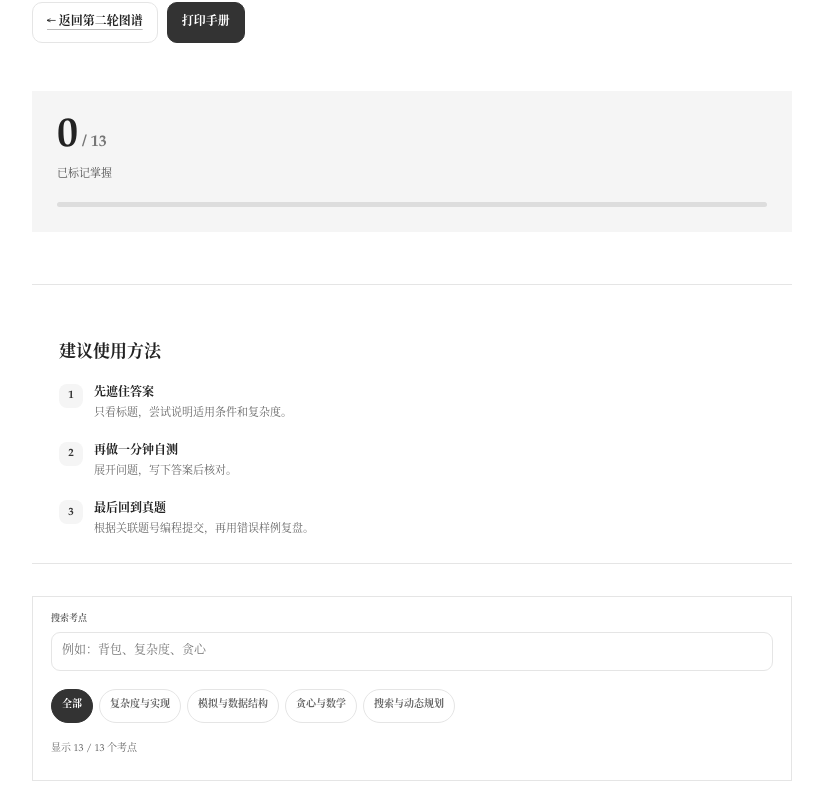
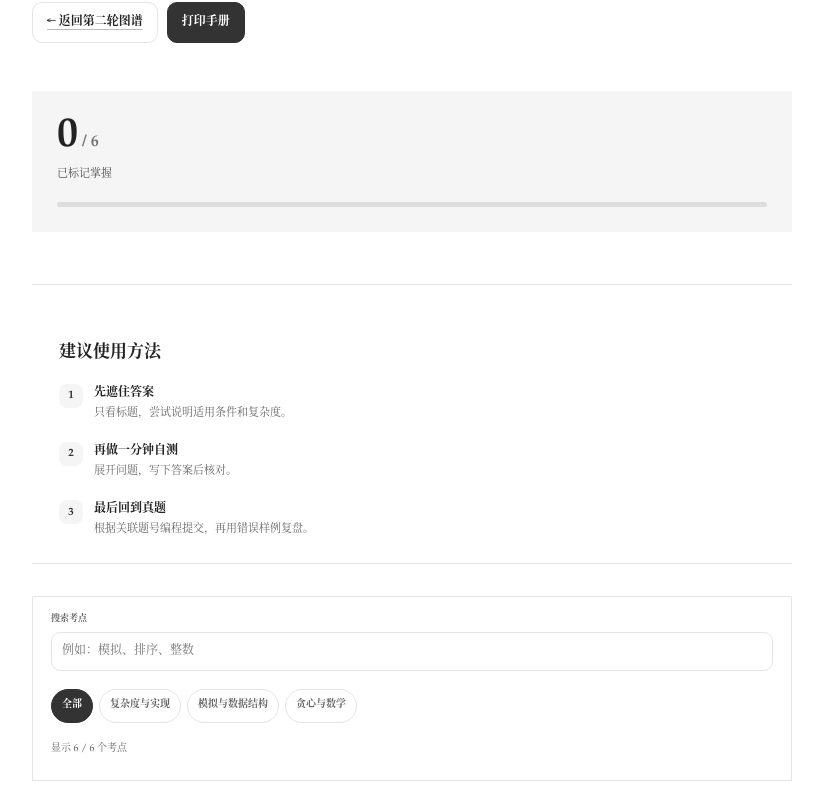
Before and after one commit to ShAn3003/shan3003.github.io, a Next.js app: page /csp-j/round-2/memory in a window 1280 px wide. Shown: the part 334-1140 px from the top of the page, without its empty margins (228-1051 px from the left). Built offline with nearby package versions, Linux system fonts and the light colour scheme.

Commit message:
Trim handbook to beginner essentials and format ordered practice

```diff
--- a/app/csp-j/round-2/memory/Round2Handbook.tsx
+++ b/app/csp-j/round-2/memory/Round2Handbook.tsx
@@ -14,7 +14,7 @@ type MemoryPoint = {
   refs: string;
 };
 
-const categories = ["全部", "复杂度与实现", "模拟与数据结构", "贪心与数学", "搜索与动态规划"];
+const categories = ["全部", "复杂度与实现", "模拟与数据结构", "贪心与数学"];
 
 const points: MemoryPoint[] = [
   {
@@ -45,7 +45,7 @@ const points: MemoryPoint[] = [
     "mnemonic": "先扩类型再计算，等号边界单独验。",
     "question": "long long s=a*b 是否保证 int 大数乘积正确？",
     "answer": "不能，乘法可能先按 int 溢出，应先扩展类型并检查结果范围。",
-    "refs": "2022 T1、2023 T3"
+    "refs": "2022 T1/T2"
   },
   {
     "id": "r2-simulation",
@@ -60,7 +60,7 @@ const points: MemoryPoint[] = [
     "mnemonic": "状态列全，顺序写明。",
     "question": "机器人遇障碍转向时，本次操作是否一定前进？",
     "answer": "不一定。2024 T2 规定只右转而不前进，转向本身占一次操作。",
-    "refs": "2019 T2、2021 T4、2024 T2"
+    "refs": "2019 T2、2024 T2"
   },
   {
     "id": "r2-sort",
@@ -78,125 +78,19 @@ const points: MemoryPoint[] = [
     "refs": "2020 T2、2021 T2、2025 T2"
   },
   {
-    "id": "r2-prefix",
-    "category": "模拟与数据结构",
-    "title": "前缀和与前缀异或",
-    "must": [
-      "前缀和 S[0]=0，区间和为 S[r]-S[l-1]。",
-      "前缀异或 X[0]=0，区间异或为 X[r]^X[l-1]。",
-      "区间异或等于 k，等价于 X[l-1]=X[r]^k；维护已出现前缀可查找合法区间。"
-    ],
-    "trap": "选定不相交区间后，要按下一段起点重置状态，防止跨越已用区间。",
-    "mnemonic": "和用减，异或再异或。",
-    "question": "X[r]=10，目标区间异或为 3，需要寻找哪个前缀？",
-    "answer": "寻找 X[l-1]=10^3=9。",
-    "refs": "2025 T3"
-  },
-  {
-    "id": "r2-stack",
-    "category": "模拟与数据结构",
-    "title": "栈与表达式",
-    "must": [
-      "嵌套、括号及最近未完成任务可用栈维护。",
-      "二元运算先弹右操作数，再弹左操作数。",
-      "表达式解析先明确语法、括号与优先级；逻辑表达式还需区分求值与实际执行。"
-    ],
-    "trap": "空栈访问；忽略短路子树不应贡献实际执行次数。",
-    "mnemonic": "后进先出，先右后左。",
-    "question": "栈顶先弹 3 再弹 8，减法结果是什么？",
-    "answer": "左操作数为 8，右操作数为 3，得到 5。",
-    "refs": "2020 T3、2022 T3"
-  },
-  {
-    "id": "r2-binary",
-    "category": "贪心与数学",
-    "title": "二分：先证明单调性",
-    "must": [
-      "用一句话定义 check(x)，证明只有一次真假边界。",
-      "固定边界模板；找第一个 true 时，真则 r=mid，假则 l=mid+1。",
-      "复杂度 O(log 范围 × check 代价)，中点可用 l+(r-l)/2。"
-    ],
-    "trap": "没有单调性就二分；上界不包含答案；混用首真与末真模板。",
-    "mnemonic": "先证单调，再定边界。",
-    "question": "只剩 l 与 l+1 时模板会停止吗？",
-    "answer": "会。mid=l，更新后立即缩为一个候选。",
-    "refs": "2022 T2"
-  },
-  {
-    "id": "r2-greedy",
-    "category": "贪心与数学",
-    "title": "贪心：选择规则与证明",
-    "must": [
-      "说明每步选什么，以及留下的子问题。",
-      "用交换论证或不落后论证解释局部选择为何保留最优解。",
-      "小数据穷举与贪心对拍，主动寻找反例。"
-    ],
-    "trap": "仅凭样例猜规则；忽略并列选择；把所有区间问题统一按长度排序。",
-    "mnemonic": "选择有理由，小例找反例。",
-    "question": "区间数量最大化为何常选结束最早的合法区间？",
-    "answer": "它为后续留下的空间最多，可用替换最优解首段的交换论证说明。",
-    "refs": "2023 T2、2024 T3、2025 T3"
-  },
-  {
     "id": "r2-math",
     "category": "贪心与数学",
     "title": "整除、位运算与精确计算",
     "must": [
-      "优先用商、余数、奇偶性或不变量化简。",
-      "gcd 用辗转相除；快速幂按指数二进制分解，O(log b)。",
-      "根式或整根判定用整数关系验证，不能只依赖浮点近似。"
+      "用商、余数、奇偶性把大范围枚举变成简单判断。",
+      "整数乘方可逐次相乘并提前检查上限；指数较大时再学习快速幂。",
+      "解密题先推导两数之和，再检查整数解；整根判定不能只靠浮点近似。"
     ],
     "trap": "漏掉 0、恰好整除、完全平方数；数学公式在定长整数中仍可能溢出。",
     "mnemonic": "先化简，再检查范围。",
     "question": "取模乘法是否自动避免溢出？",
     "answer": "不是。a*b 可能先溢出，需根据范围选择更宽类型或安全乘法。",
-    "refs": "2020 T1、2021 T1、2022 T1/T2、2023 T3"
-  },
-  {
-    "id": "r2-bfs",
-    "category": "搜索与动态规划",
-    "title": "BFS 与扩展状态",
-    "must": [
-      "等权图按距离层次扩展，入队时标记。",
-      "邻接表遍历 O(n+m)，多起点可一起以距离 0 入队。",
-      "奇偶或时间余数影响后续选择时，把它们加入结点状态，并重新估算规模。"
-    ],
-    "trap": "普通 BFS 不能直接处理任意权值；只记录结点可能合并本应区分的状态。",
-    "mnemonic": "等权按层，条件加层。",
-    "question": "2019 T4 为何区分到同一点的奇偶距离？",
-    "answer": "查询要求恰好指定轮数，最短距离相同与否不足以表达步数奇偶可行性。",
-    "refs": "2019 T4、2023 T4"
-  },
-  {
-    "id": "r2-dp",
-    "category": "搜索与动态规划",
-    "title": "动态规划：状态与依赖",
-    "must": [
-      "先解释下标和数值含义，再写转移。",
-      "按依赖顺序计算；最大化问题用足够小的值表示不可达。",
-      "复杂度为状态数 × 转移数；滚动数组须确认旧值何时可覆盖。"
-    ],
-    "trap": "状态遗漏影响后续决策的信息；把不可达初始化成合法 0。",
-    "mnemonic": "含义先说清，初值顺序跟着定。",
-    "question": "最大化问题把所有状态设为 0 有何风险？",
-    "answer": "会从不存在的状态继续转移，产生虚假的方案。",
-    "refs": "2020 T4、2022 T4、2024 T4"
-  },
-  {
-    "id": "r2-knapsack",
-    "category": "搜索与动态规划",
-    "title": "背包：循环方向与计数",
-    "must": [
-      "0/1 背包每个对象最多一次，一维容量通常倒序。",
-      "完全背包可重复选同类物品，容量通常正序。",
-      "区分恰好装满与不超过容量；计数取模和初始化要匹配状态定义。",
-      "通常时间 O(物品数 × 容量)，空间 O(容量)。"
-    ],
-    "trap": "循环方向写反；同长度不同对象误去重；取模前的中间值超范围。",
-    "mnemonic": "一次倒着走，重复顺着走。",
-    "question": "0/1 背包为什么不能直接正序更新？",
-    "answer": "dp[j-w] 可能已使用当前对象，正序再转移会重复使用它。",
-    "refs": "2019 T3、2025 T4"
+    "refs": "2020 T1、2021 T1、2022 T1/T2"
   },
   {
     "id": "r2-debug",
@@ -231,7 +125,7 @@ export function Round2Handbook() {
 
   useEffect(() => {
     try {
-      const saved = JSON.parse(window.localStorage.getItem("cspj-round2-memory-progress") ?? "[]");
+      const saved = JSON.parse(window.localStorage.getItem("cspj-round2-basics-progress") ?? "[]");
       if (Array.isArray(saved)) setLearned(new Set(saved.filter((id): id is string => typeof id === "string" && points.some((point) => point.id === id))));
     } catch { /* Corrupt or unavailable storage does not block reading. */ }
   }, []);
@@ -246,19 +140,19 @@ export function Round2Handbook() {
     const next = new Set(learned);
     if (next.has(id)) next.delete(id); else next.add(id);
     setLearned(next);
-    try { window.localStorage.setItem("cspj-round2-memory-progress", JSON.stringify([...next])); } catch { /* Progress remains available in this tab. */ }
+    try { window.localStorage.setItem("cspj-round2-basics-progress", JSON.stringify([...next])); } catch { /* Progress remains available in this tab. */ }
   }
 
   return <div className="memory-handbook">
     <section className="memory-hero">
-      <div><p className="eyebrow">CSP-J 第二轮 · 编程复习</p><h1>算法手册</h1><p>按识别问题、设计状态、估算复杂度和检查边界组织知识。每个方法都需结合真题写代码、验证正确性；手册不提供一套适用所有题目的模板。</p><div className="memory-hero-links"><a href="/csp-j/round-2/">← 返回第二轮图谱</a><button type="button" onClick={() => window.print()}>打印手册</button></div></div>
+      <div><p className="eyebrow">CSP-J 第二轮 · 编程复习</p><h1>基础知识速查</h1><p>配合每年 T1/T2 路线，只保留循环、模拟、排序、整数边界等入门知识。先通过路线里的简单练习，再尝试真题；第二题有些需要更多过渡训练。</p><div className="memory-hero-links"><a href="/csp-j/round-2/">← 返回第二轮图谱</a><button type="button" onClick={() => window.print()}>打印手册</button></div></div>
       <div className="memory-progress"><strong>{learned.size}<small> / {points.length}</small></strong><span>已标记掌握</span><div><i style={{ width: `${learned.size / points.length * 100}%` }} /></div></div>
     </section>
 
     <section className="memory-method"><h2>建议使用方法</h2><ol><li><strong>先遮住答案</strong><span>只看标题，尝试说明适用条件和复杂度。</span></li><li><strong>再做一分钟自测</strong><span>展开问题，写下答案后核对。</span></li><li><strong>最后回到真题</strong><span>根据关联题号编程提交，再用错误样例复盘。</span></li></ol></section>
 
     <section className="memory-toolbar" aria-label="筛选背诵内容">
-      <label><span>搜索考点</span><input value={query} onChange={(event) => setQuery(event.target.value)} placeholder="例如：背包、复杂度、贪心" /></label>
+      <label><span>搜索考点</span><input value={query} onChange={(event) => setQuery(event.target.value)} placeholder="例如：模拟、排序、整数" /></label>
       <div>{categories.map((item) => <button key={item} type="button" className={category === item ? "is-active" : ""} onClick={() => setCategory(item)}>{item}</button>)}</div>
       <p>显示 {visible.length} / {points.length} 个考点</p>
     </section>
```
